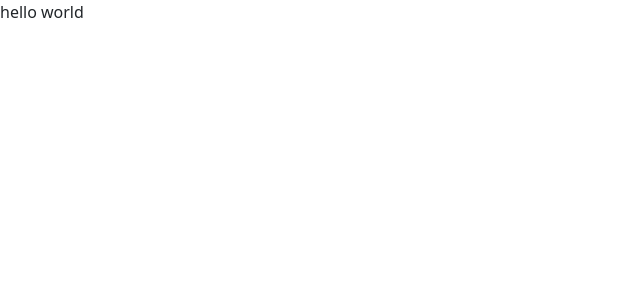
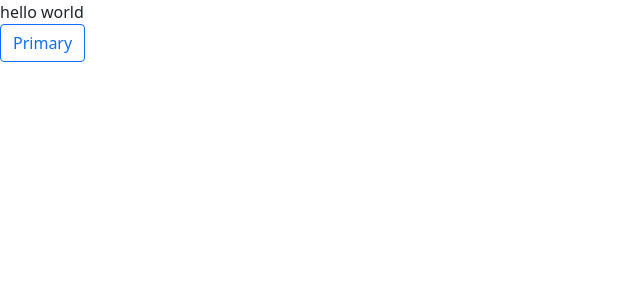
Before and after one commit to Sonnysam/yt-survey, a React (Create React App) app: page / in a window 1280 px wide. Shown: the top 300 px of the page, without its empty margins (0-640 px from the left). Built offline with nearby package versions, Linux system fonts and the light colour scheme.

Commit message:
react-bootstrap add using npm

```diff
--- a/src/App.js
+++ b/src/App.js
@@ -1,8 +1,12 @@
 import './App.css';
+import { Button } from "react-bootstrap";
 
 function App() {
   return (
-    <div>hello world</div>
+    <>
+      <div>hello world</div>
+      <Button variant="outline-primary">Primary</Button>{" "}
+    </>
   );
 }
 
```
